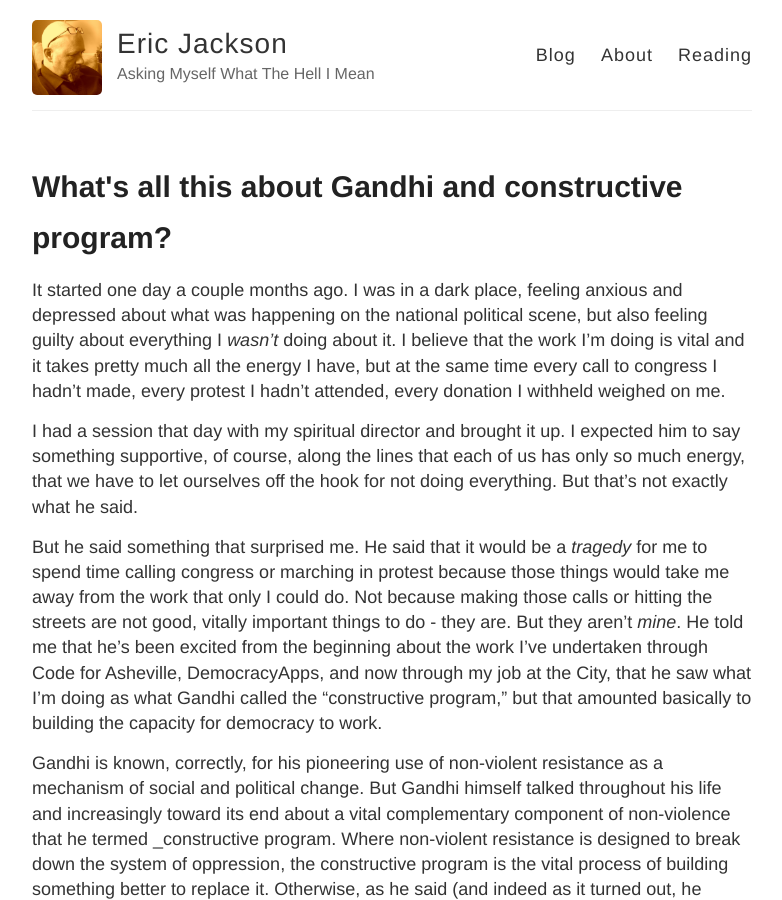
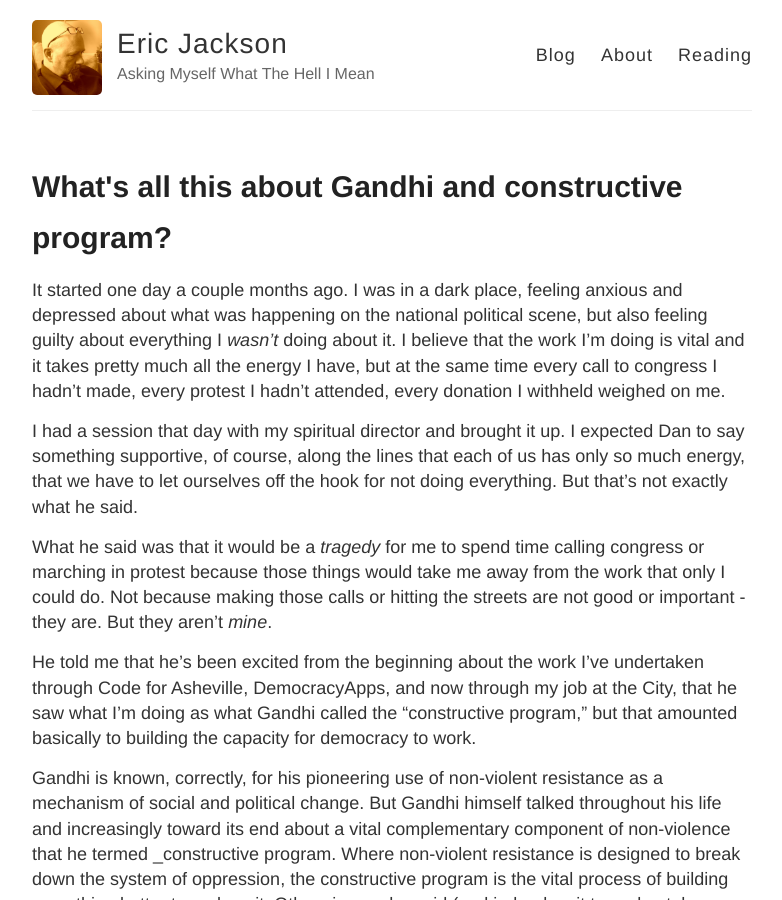
Before and after one commit to ejaxon/ejaxon.github.io, a Jekyll site: the page built from _posts/2017-4-15-what-about-constructive-program.md, in a window 1280 px wide and 900 px high. Shown: the whole window, without its empty margins (248-1030 px from the left). Built offline with Jekyll 4.4.1, drawn with Linux system fonts in a browser that asks for light colours.

Commit message:
minor update

```diff
--- a/_posts/2017-4-15-what-about-constructive-program.md
+++ b/_posts/2017-4-15-what-about-constructive-program.md
@@ -5,9 +5,11 @@ title: What's all this about Gandhi and constructive program?
 
 It started one day a couple months ago. I was in a dark place, feeling anxious and depressed about what was happening on the national political scene, but also feeling guilty about everything I _wasn't_ doing about it. I believe that the work I'm doing is vital and it takes pretty much all the energy I have, but at the same time every call to congress I hadn't made, every protest I hadn't attended, every donation I withheld weighed on me.
 
-I had a session that day with my spiritual director and brought it up. I expected him to say something supportive, of course, along the lines that each of us has only so much energy, that we have to let ourselves off the hook for not doing everything. But that's not exactly what he said.
+I had a session that day with my spiritual director and brought it up. I expected Dan to say something supportive, of course, along the lines that each of us has only so much energy, that we have to let ourselves off the hook for not doing everything. But that's not exactly what he said.
 
-But he said something that surprised me. He said that it would be a _tragedy_ for me to spend time calling congress or marching in protest because those things would take me away from the work that only I could do. Not because making those calls or hitting the streets are not good, vitally important things to do - they are. But they aren't _mine_. He told me that he's been excited from the beginning about the work I've undertaken through Code for Asheville, DemocracyApps, and now through my job at the City, that he saw what I'm doing as what Gandhi called the "constructive program," but that amounted basically to building the capacity for democracy to work.
+What he said was that it would be a _tragedy_ for me to spend time calling congress or marching in protest because those things would take me away from the work that only I could do. Not because making those calls or hitting the streets are not good or important - they are. But they aren't _mine_.
+
+He told me that he's been excited from the beginning about the work I've undertaken through Code for Asheville, DemocracyApps, and now through my job at the City, that he saw what I'm doing as what Gandhi called the "constructive program," but that amounted basically to building the capacity for democracy to work.
 
 Gandhi is known, correctly, for his pioneering use of non-violent resistance as a mechanism of social and political change. But Gandhi himself talked throughout his life and increasingly toward its end about a vital complementary component of non-violence that he termed _constructive program. Where non-violent resistance is designed to break down the system of oppression, the constructive program is the vital process of building something better to replace it. Otherwise, as he said (and indeed as it turned out, he would argue), the British regime would simply be replaced by an Indian version of the same thing.
 
```
